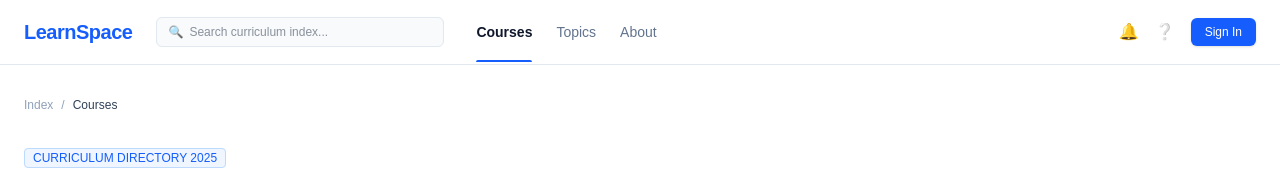
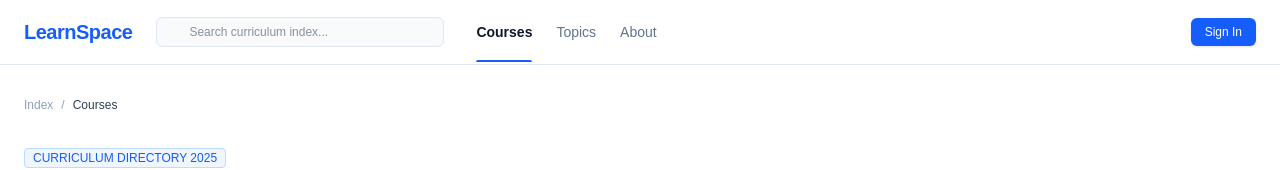
Before and after one commit to Mahi-19-design/Course-learning, a Next.js app in the folder my-app/: page /courses in a window 1280 px wide. Shown: the top 170 px of the page. Built offline with nearby package versions, Linux system fonts and the light colour scheme.

Commit message:
Refactor Navbar by simplifying components
Removed search icon and right action buttons, added Sign In button.

```diff
--- a/my-app/components/Navbar.tsx
+++ b/my-app/components/Navbar.tsx
@@ -1,4 +1,3 @@
-// components/Navbar.tsx
 "use client";
 
 import Link from "next/link";
@@ -23,9 +22,7 @@ export default function Navbar() {
           </Link>
 
           <div className="relative hidden md:block w-72">
-            <span className="absolute inset-y-0 left-3 flex items-center text-slate-400 text-xs">
-              🔍
-            </span>
+
             <input
               type="text"
               placeholder="Search curriculum index..."
@@ -53,14 +50,8 @@ export default function Navbar() {
           </nav>
         </div>
 
-        {/* Right Actions */}
-        <div className="flex items-center gap-4 text-slate-500 text-sm">
-          <button className="hover:text-slate-800 text-base" title="Notifications">
-            🔔
-          </button>
-          <button className="hover:text-slate-800 text-base" title="Help">
-            ❔
-          </button>
+             <div className="flex items-center gap-4 text-slate-500 text-sm">
+
           <button className="bg-blue-600 hover:bg-blue-700 text-white font-medium text-xs px-3.5 py-1.5 rounded-md transition shadow-sm">
             Sign In
           </button>
```
